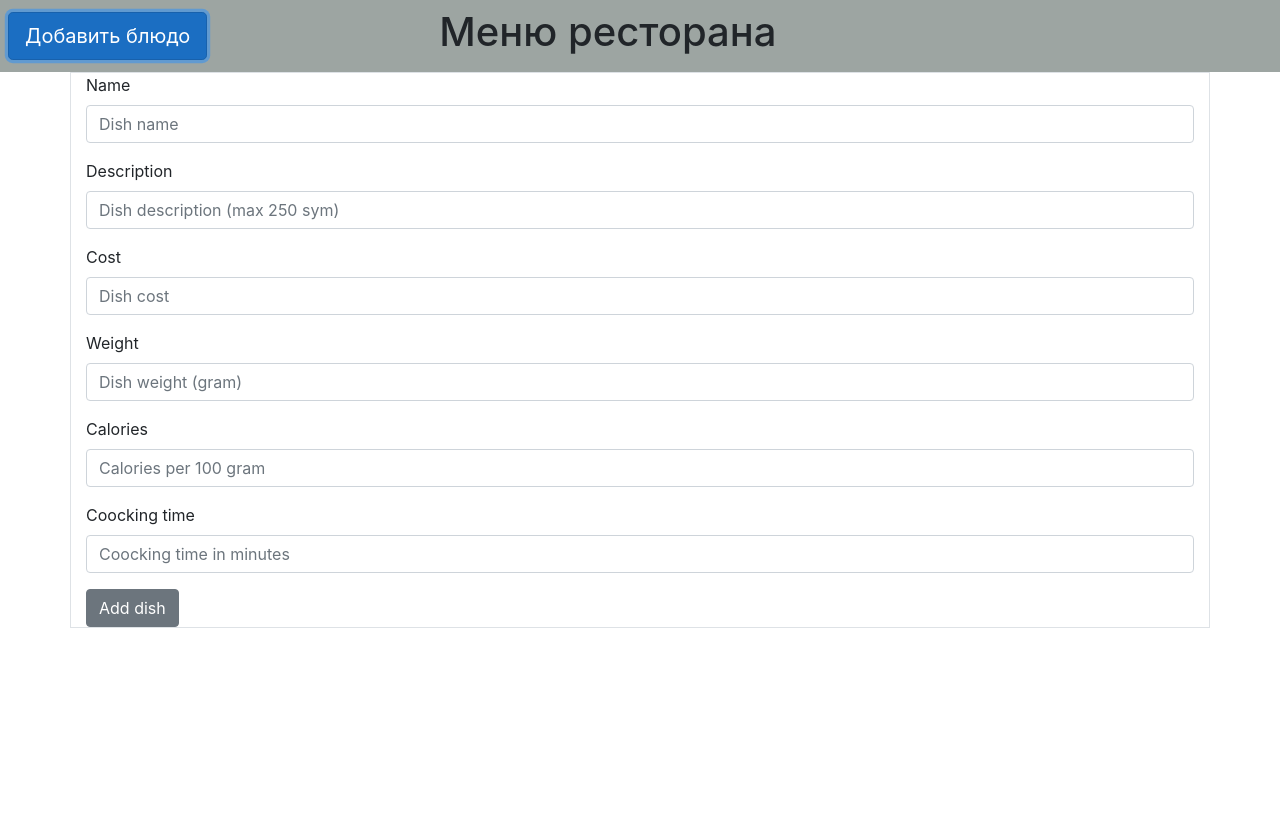
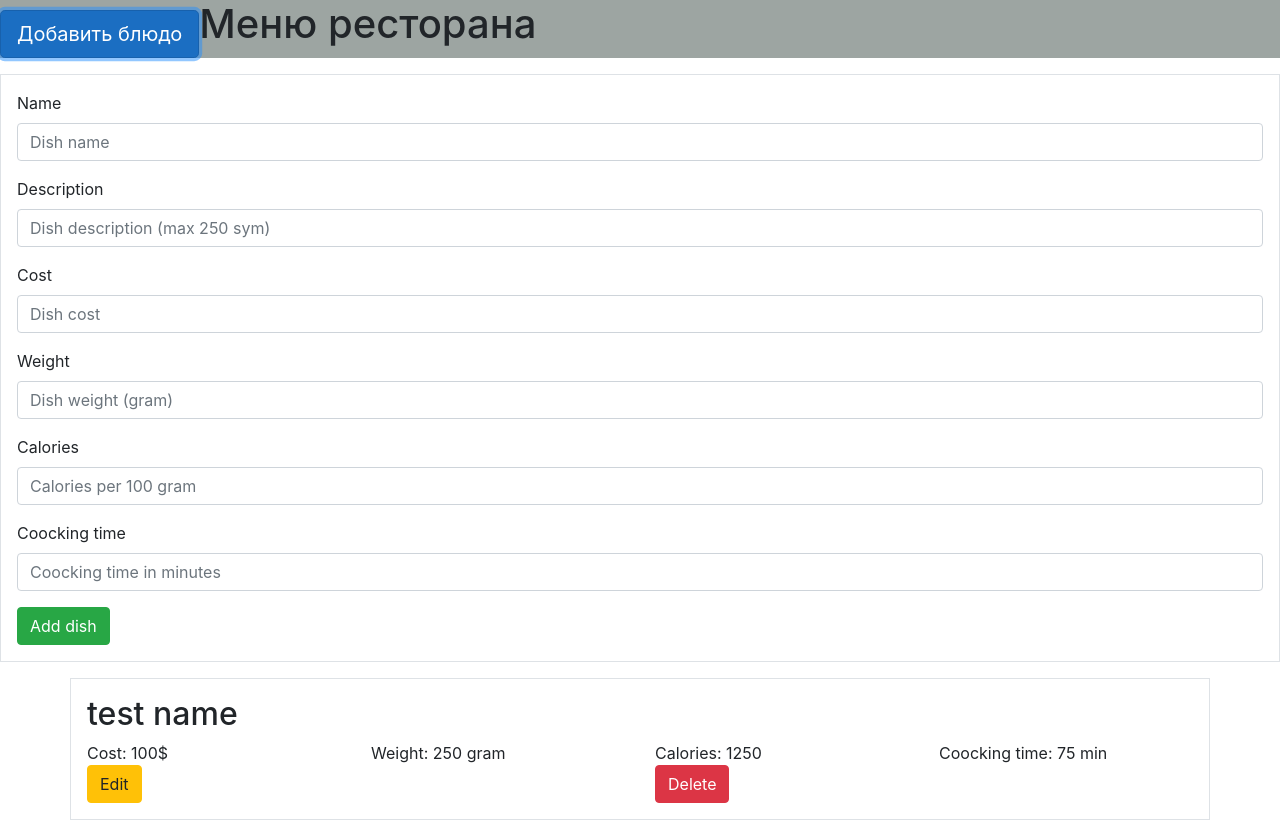
Before and after one commit to danilovdr/Restaurant-menu, a React (Create React App) app in the folder Restaurant menu/ClientApp/: page / in a window 1280 px wide. Both pictures are taken after a click on the button "Добавить блюдо". Built offline with nearby package versions, Linux system fonts and the light colour scheme.

Commit message:
Продолжаю создание фронта

```diff
--- a/Restaurant menu/ClientApp/src/App.js
+++ b/Restaurant menu/ClientApp/src/App.js
@@ -1,37 +1,57 @@
 import React, { Component } from 'react';
 import './custom.css'
+import { Container } from 'reactstrap';
 import Header from './components/Header';
 import DishForm from './components/DishForm';
+import Dish from './components/Dish';
 
 export default class App extends Component {
     constructor(props) {
         super(props);
 
         this.state = {
-            displayForm: "none"
+            displayForm: "none",
         };
 
         this.displayForm = this.displayForm.bind(this);
+        this.getDishes = this.getDishes.bind(this);
     }
 
     static displayName = App.name;
 
     render() {
+        //let dishes = this.getDishes();
         return (
             <div className="App">
-                <Header displayForm={this.displayForm} />
-                <DishForm display={this.state.displayForm} />
+                <Container className="p-0" fluid={true}>
+                    <Header displayForm={this.displayForm} />
+                    <DishForm display={this.state.displayForm} />
+                    <Dish
+                        name="test name"
+                        disecription="test description test description test description test description"
+                        cost="100$"
+                        weight="250 gram"
+                        calories="1250"
+                        coockingTime="75 min" />
+                </Container>
             </div>
         );
     }
 
     displayForm() {
 
-        if (this.state.displayForm == "none") {
+        if (this.state.displayForm === "none") {
             this.setState({ displayForm: "block" });
         } else {
             this.setState({ displayForm: "none" });
         }
-        console.log(this.state);
+    }
+
+    getDishes() {
+        let url = "https://localhost:44334/api/dish/";
+        let xhr = new XMLHttpRequest();
+        xhr.open("GET", url, false);
+        xhr.send();
+        return JSON.parse(xhr.responseText);
     }
 }
--- /dev/null
+++ b/Restaurant menu/ClientApp/src/components/Dish.js
@@ -0,0 +1,28 @@
+import React from 'react';
+import 'bootstrap/dist/css/bootstrap.css';
+import { Container, Row, Col, Button } from 'reactstrap';
+
+function Dish(props) {
+    return (
+        <Container className="border mt-3 p-3">
+            <Row>
+                <Col><h2>{props.name}</h2></Col>
+            </Row>
+            <Row>
+                <Col>{props.description}</Col>
+            </Row>
+            <Row>
+                <Col>Cost: {props.cost}</Col>
+                <Col>Weight: {props.weight}</Col>
+                <Col>Calories: {props.calories}</Col>
+                <Col>Coocking time: {props.coockingTime}</Col>
+            </Row>
+            <Row>
+                <Col><Button color="warning">Edit</Button></Col>
+                <Col><Button color="danger">Delete</Button></Col>
+            </Row>
+        </Container>
+    )
+}
+
+export default Dish;
--- a/Restaurant menu/ClientApp/src/components/DishForm.js
+++ b/Restaurant menu/ClientApp/src/components/DishForm.js
@@ -1,6 +1,6 @@
 import React, { Component } from 'react';
 import 'bootstrap/dist/css/bootstrap.css';
-import { Container, Row, Col, Form, Alert, Label, Input, Button, FormGroup } from 'reactstrap';
+import { Container, Row, Col, Label, Input, Button, FormGroup } from 'reactstrap';
 
 class DishForm extends Component {
     constructor(props) {
@@ -34,7 +34,7 @@ class DishForm extends Component {
 
     render() {
         return (
-            <Container className="border" style={{ display: this.props.display }} >
+            <div className="border mt-3 p-3" style={{ display: this.props.display }} >
                 <Row>
                     <Col>
                         <FormGroup>
@@ -121,10 +121,10 @@ class DishForm extends Component {
                 </Row>
                 <Row>
                     <Col>
-                        <Button type="button" onClick={this.onFormSubmit}>Add dish</Button>
+                        <Button type="button" color="success" onClick={this.onFormSubmit}>Add dish</Button>
                     </Col>
                 </Row>
-            </Container >
+            </div >
         )
     }
 
@@ -141,15 +141,15 @@ class DishForm extends Component {
             CoockingTime: parseInt(this.state.coockingTime)
         };
 
-        console.log(JSON.stringify(dish));
-
         let url = "https://localhost:44334/api/dish/";
 
-        let xhr = new XMLHttpRequest();
-        xhr.open("POST", url);
-        xhr.setRequestHeader("Content-type", "application/json; charset=utf-8");
-
-        xhr.send(JSON.stringify(dish));
+        fetch(url, {
+            method: "POST",
+            headers: {
+                "Content-Type": "application/json",
+            },
+            body: JSON.stringify(dish)
+        });
     }
 
     setName(event) {
--- a/Restaurant menu/ClientApp/src/components/Header.js
+++ b/Restaurant menu/ClientApp/src/components/Header.js
@@ -1,26 +1,18 @@
 import 'bootstrap/dist/css/bootstrap.css';
-import React, { Component } from 'react';
+import React from 'react';
 import { Container, Row, Col, Button } from 'reactstrap';
 
 const headerStyle = {
     backgroundColor: "#9DA5A2"
 };
 
-class Header extends Component {
-    constructor(props) {
-        super(props);
-    }
-
-    render() {
-        return (
-            <Container fluid={true} className="p-2" style={headerStyle}>
-                <Row className="align-items-center">
-                    <Col xl="4"><Button color="primary" size="lg" onClick={this.props.displayForm}>Добавить блюдо</Button></Col>
-                    <Col><h1>Меню ресторана</h1></Col>
-                </Row>
-            </Container>
-        )
-    }
+function Header(props) {
+    return (
+        <div style={headerStyle}>
+            <Button className="d-inline-block" color="primary" size="lg" onClick={props.displayForm}>Добавить блюдо</Button>
+            <h1 className="d-inline-block" align="center" align="center">Меню ресторана</h1>
+        </div>
+    )
 }
 
 export default Header;
```
Also changed, not shown: 2 other files (tests, documents, lock files or other folders).
